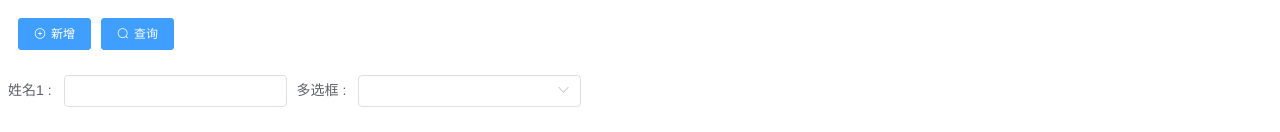
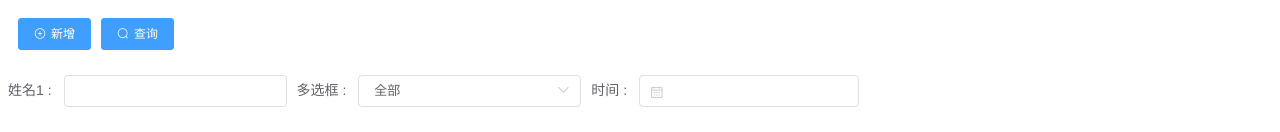
Before and after one commit to minxiang51574/mx-crud, a Vue app: page / in a window 1280 px wide. Shown: the top 132 px of the page. Built offline with nearby package versions, Linux system fonts and the light colour scheme.

Commit message:
feat: 添加date时间参数，搜索参数提取

```diff
--- a/src/mx-common/avue/element-ui/crud/headerSearch.vue
+++ b/src/mx-common/avue/element-ui/crud/headerSearch.vue
@@ -91,6 +91,7 @@
 <script>
 import config from "./config.js";
 import { getSearchType, getType } from "../../utils";
+import { formInitVal } from "../../core/dataformat";
 import create from "../../core/create";
 export default create({
   name: "crud",
@@ -108,12 +109,15 @@ export default create({
     init() {
       this.getSearchType = getSearchType;
       this.getType = getType;
+      this.dataformat();
     },
     // 搜索回调
     searchChange() {
-      setTimeout(() => {
-        this.$parent.$emit("search-change");
-      }, 0);
+      this.$parent.$emit("search-change", this.searchForm);
+    },
+    // 过滤searchForm默认
+    dataformat() {
+      this.searchForm = this.deepClone(formInitVal(this.$parent.searchOption).searchForm);
     },
   },
 });
--- a/src/mx-common/avue/element-ui/crud/index.vue
+++ b/src/mx-common/avue/element-ui/crud/index.vue
@@ -35,7 +35,7 @@
       <div :class="b('right')"></div>
     </div>
     <!-- 搜索组件 -->
-    <HeaderSearch> </HeaderSearch>
+    <HeaderSearch v-model="searchForm" ref="headerSearch"> </HeaderSearch>
     <!-- 表格主体 -->
     <el-table
       :data="list"
@@ -99,6 +99,7 @@ export default create({
       config,
       tableColumn: [], // 表格列
       list: [], // 表格展示的数据
+      searchForm: {}, // 搜索表单
       tableOption: {}, //配置项
       searchOption: [], // 搜索的配置
       DIC: {}, // 字典集合
--- /dev/null
+++ b/src/mx-common/avue/element-ui/date/index.vue
@@ -0,0 +1,87 @@
+<!--
+ * @Author: Mx
+ * @Date: 2023-03-16 20:41:50
+ * @Description:
+-->
+<template>
+  <div :class="b()">
+    <el-date-picker
+      :type="type"
+      v-model="text"
+      :size="size"
+      placement="bottom-start"
+      :readonly="readonly"
+      range-separator="至"
+      :start-placeholder="startPlaceholder"
+      :end-placeholder="endPlaceholder"
+      :format="format"
+      :clearable="disabled ? false : clearable"
+      :picker-options="pickerOptions"
+      :value-format="valueFormat"
+      :default-time="defaultTime"
+      :placeholder="placeholder"
+      :editable="editable"
+      @change="handleChange"
+      @blur="handleBlur"
+      @focus="handleFocus"
+      @click.native="handleClick"
+      :disabled="disabled"
+    >
+    </el-date-picker>
+  </div>
+</template>
+<script>
+import create from "../../core/create";
+import props from "../../core/props.js";
+import event from "../../core/event.js";
+export default create({
+  name: "date",
+  mixins: [props(), event()],
+  data() {
+    return {
+      text: "",
+    };
+  },
+  props: {
+    default: {
+      type: Boolean,
+      default: false,
+    },
+    value: {},
+    startPlaceholder: {
+      type: String,
+      default() {
+        return "开始日期";
+      },
+    },
+    endPlaceholder: {
+      type: String,
+      default() {
+        return "结束日期";
+      },
+    },
+    defaultTime: {
+      type: [Array, String],
+    },
+    pickerOptions: {
+      type: Object,
+      default: () => {},
+    },
+    type: {
+      type: String,
+      default: "date",
+    },
+    valueFormat: {
+      type: String,
+      default: "yyyy-MM-dd HH:mm:ss",
+    },
+    format: {},
+    editable: {
+      type: Boolean,
+      default: true,
+    },
+  },
+  methods: {},
+});
+</script>
+<style scoped lang="scss"></style>
--- a/src/mx-common/avue/element-ui/index.js
+++ b/src/mx-common/avue/element-ui/index.js
@@ -1,9 +1,11 @@
+/*
+ * @Author: Mx
+ * @Date: 2023-03-16 19:27:32
+ * @Description:
+ */
 import Crud from './crud';
 import Input from './input';
 import Select from './select';
+import Date from './date';
 
-export default [
-    Crud,
-    Input,
-    Select
-]
+export default [Crud, Input, Select, Date];
--- a/src/views/HomeView.vue
+++ b/src/views/HomeView.vue
@@ -60,8 +60,8 @@ export default {
           },
           {
             label: "多选框",
-            prop: "selects",
-            multiple: true,
+            prop: "status",
+            // multiple: true,
             search: true,
             searchType: "select", // 搜索-定义类型
             dicData: [
@@ -78,6 +78,13 @@ export default {
                 value: "3",
               },
             ],
+          },
+          {
+            label: "时间",
+            prop: "date",
+            hide: true,
+            search: true,
+            searchType: "date", // 搜索-定义类型
           },
           {
             label: "状态",
@@ -127,10 +134,27 @@ export default {
     },
     // 触发按钮查询
     searchChange(params) {
-      this.searchFun(this.rangHandle(params), 1);
+      console.log("搜索参数", params);
+      this.searchFun(params, 1);
     },
     // 查询方法
-    searchFun() {},
+    async searchFun(params, currentPage) {
+      this.loading = true;
+      // 传入参数有current
+      if (currentPage) {
+        this.page.currentPage = currentPage;
+      }
+      const filnalParams = this.searchFunParamsHandle(params);
+      console.log("最后的请求参数filnalParams:", filnalParams);
+    },
+    // 列表查询参数处理
+    searchFunParamsHandle(params) {
+      let filnalParams = Object.assign(
+        { page: this.page.currentPage, size: this.page.pageSize },
+        params
+      );
+      return filnalParams;
+    },
     getData() {
       this.tableData = [
         {
```
